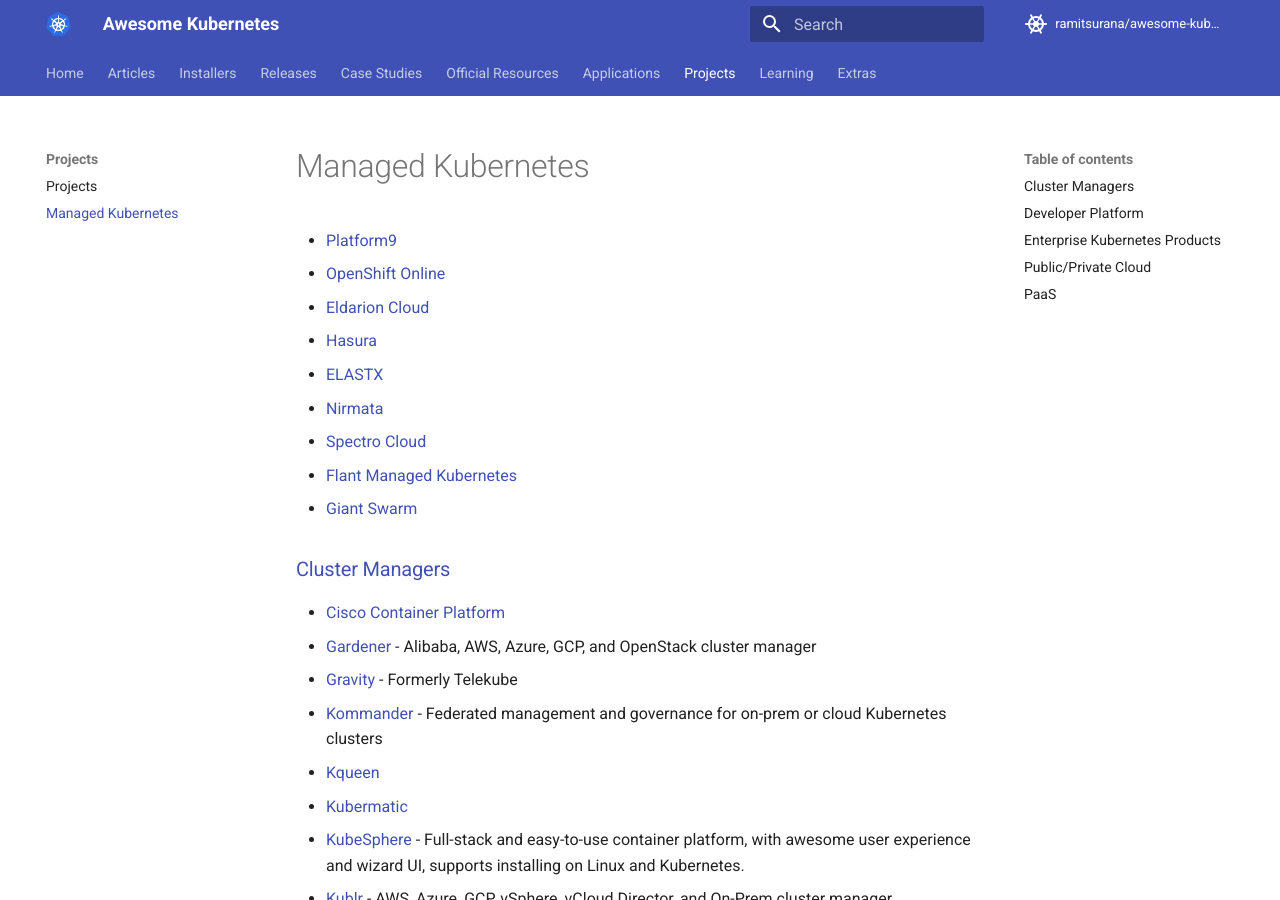
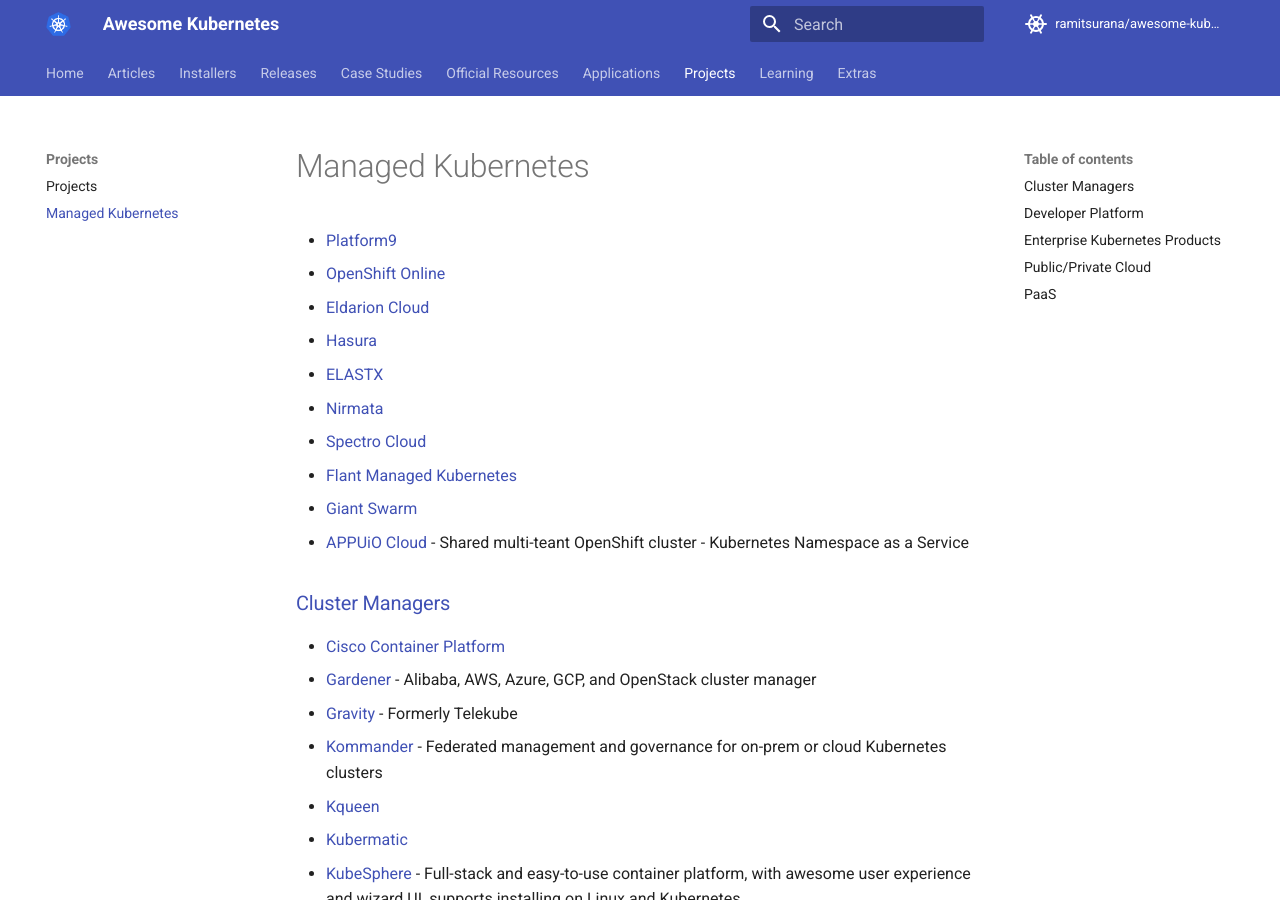
Before and after one commit to ramitsurana/awesome-kubernetes, an MkDocs documentation site: the page built from docs/managed-kubernetes/managed-kubernetes.md, in a window 1280 px wide and 900 px high. Built offline with MkDocs 1.6.1 and Material for MkDocs 9.7.7, drawn with Linux system fonts in a browser that asks for light colours; comment, search, counter and statistics services are not loaded.

Commit message:
Add APPUiO Cloud (#769)
Co-authored-by: Gabriel Mainberger <gabriel.mainberger@vshn.net>

```diff
--- a/docs/managed-kubernetes/managed-kubernetes.md
+++ b/docs/managed-kubernetes/managed-kubernetes.md
@@ -10,6 +10,7 @@ Managed Kubernetes
   - [Spectro Cloud](https://www.spectrocloud.com)
   - [Flant Managed Kubernetes](https://flant.com/services/managed-kubernetes-as-a-service)
   - [Giant Swarm](https://www.giantswarm.io/)
+  - [APPUiO Cloud](https://www.appuio.ch/offering/cloud/) - Shared multi-teant OpenShift cluster - Kubernetes Namespace as a Service
 
 ### [Cluster Managers](#cluster-manager)
 
```
